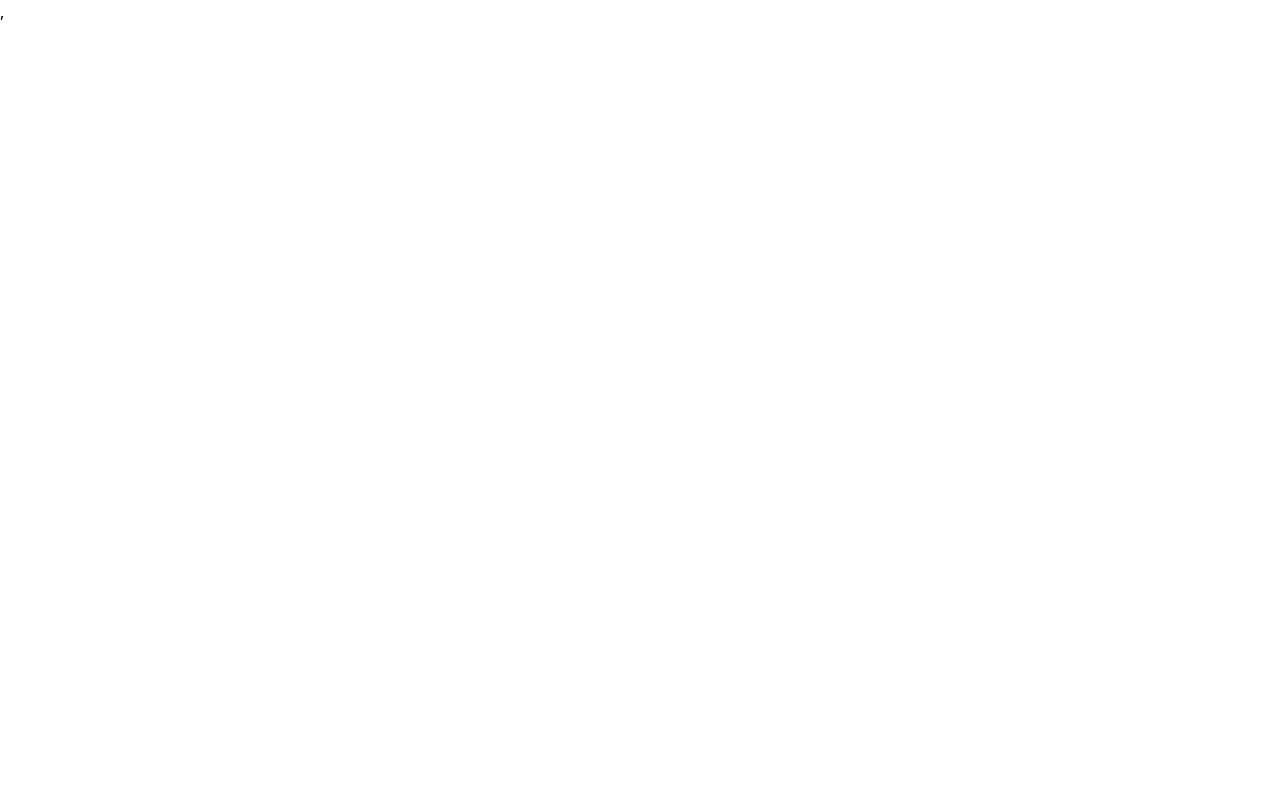
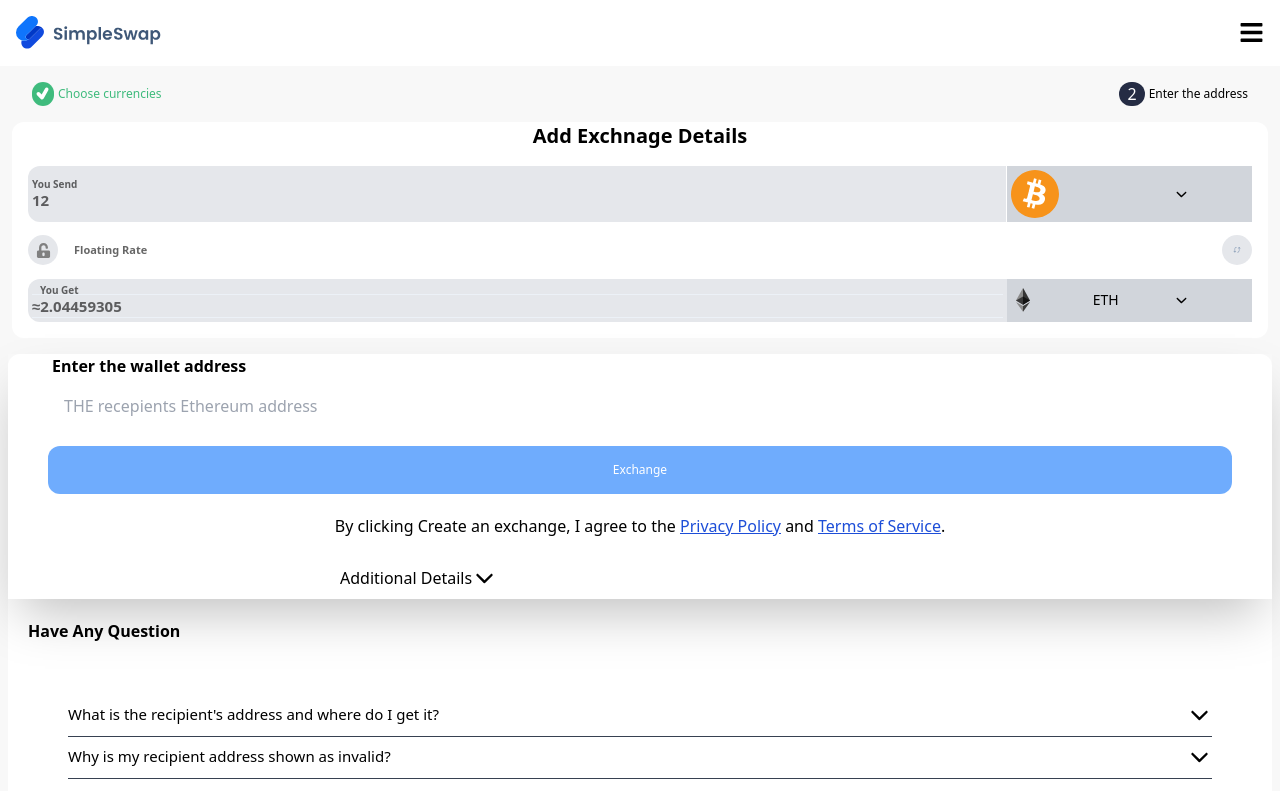
Before and after one commit to bryan6738/swap-tgapp, a React (Vite) app: page /swap-tgapp/exchange in a window 1280 px wide. Before the commit this address had no page. Shown: the top 791 px of the page. Built offline with nearby package versions, Linux system fonts and the light colour scheme.

Commit message:
change url

```diff
--- a/src/App.jsx
+++ b/src/App.jsx
@@ -7,9 +7,9 @@
 function App() {
   return (
     <Routes>
-      <Route path='/tg-mini-app/' element={<Layout />} />
-      <Route path='/tg-mini-app/exchange' element={<Screen2 />} />
-      <Route path='/tg-mini-app/screen3' element={<Screen3 />} />
+      <Route path='/swap-tgapp/' element={<Layout />} />
+      <Route path='/swap-tgapp/exchange' element={<Screen2 />} />
+      <Route path='/swap-tgapp/screen3' element={<Screen3 />} />
     </Routes>
   );
 }
--- a/src/pages/Home.jsx
+++ b/src/pages/Home.jsx
@@ -51,7 +51,7 @@
       <div className='bg-regal-blue h-[550px]'>
         <Navbar />
         <div>
-          <div className='flex  text-white flex-col justify-center p-4 items-center'>
+          <div className='flex text-white flex-col justify-center p-4 items-center'>
             <h1 className='text-white leading-relaxed text-[40px]'>Crypto Exchange</h1>
             <p className='text-md font-normal  leading-tight text-center '>Free from sign-up, limits, complications</p>
           </div>
--- a/src/pages/Screen2.jsx
+++ b/src/pages/Screen2.jsx
@@ -94,7 +94,8 @@
                   <div>   <a href="#" className="text-md text-[#FCFCFC] block font-semibold hover:text-gray-200">
                     Currencies
                   </a></div> <div className='text-white mt-1'>
-                    <MdOutlineKeyboardArrowRight size={20} /></div>
+                    <MdOutlineKeyboardArrowRight size={20} />
+                    </div>
                 </div>
               </li>
               <hr className='opacity-10' />
--- a/vite.config.js
+++ b/vite.config.js
@@ -4,5 +4,5 @@
 // https://vitejs.dev/config/
 export default defineConfig({
   plugins: [react()],
-  base: '/tg-mini-app/'
+  base: '/swap-tgapp/'
 })
```
